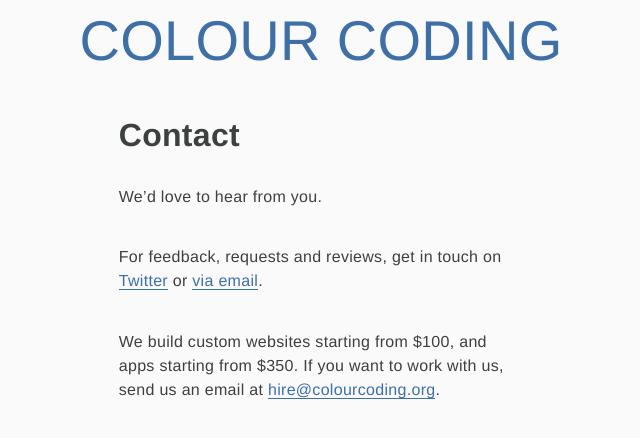
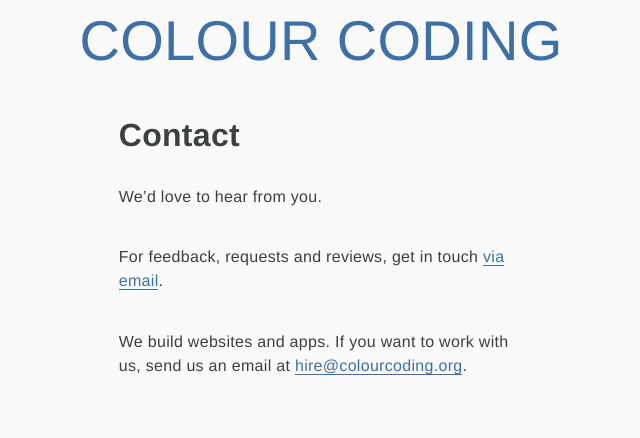
Before and after one commit to matthewpalmer/colour-coding, a Jekyll site: the page built from _posts/2013-11-30-contact.markdown, in a window 1280 px wide. Shown: the top 438 px of the page, without its empty margins (319-959 px from the left). Built offline with Jekyll 4.4.1, drawn with Linux system fonts in a browser that asks for light colours; nearby versions of some CDN libraries; Markdown is read by kramdown in place of the engine named in the settings.

```diff
--- a/_posts/2013-11-30-contact.markdown
+++ b/_posts/2013-11-30-contact.markdown
@@ -8,6 +8,6 @@ categories: jekyll update
 ## Contact
 We'd love to hear from you.
 
-For feedback, requests and reviews, get in touch on [Twitter](http://twitter.com/colour_coding) or [via email](mailto:feedback@colourcoding.org).
+For feedback, requests and reviews, get in touch [via email](mailto:feedback@colourcoding.org).
 
-We build custom websites starting from $100, and apps starting from $350. If you want to work with us, send us an email at [hire@colourcoding.org](mailto:hire@colourcoding.org).
+We build websites and apps. If you want to work with us, send us an email at [hire@colourcoding.org](mailto:hire@colourcoding.org).
```
Also changed, not shown: _posts/2013-11-30-apps.markdown (+15 -0 lines), images/weekling-icon.png (added).
